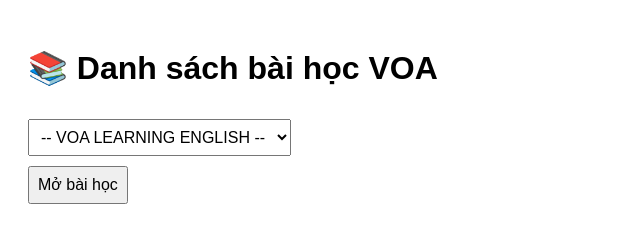
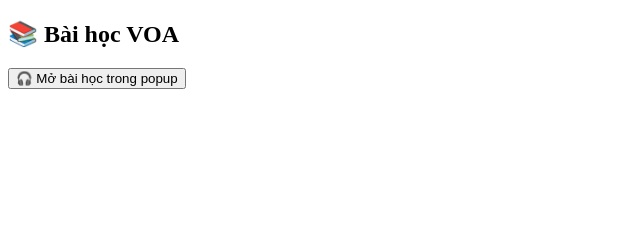
Before and after one commit to tiensgus/tiensgus.github.io, a plain HTML site: page index.html in a window 1280 px wide. Shown: the whole page, without its empty margins (0-640 px from the left). Drawn offline with Linux system fonts and the light colour scheme.

Commit message:
Add files via upload

```diff
--- a/index.html
+++ b/index.html
@@ -2,52 +2,20 @@
 <html lang="vi">
 <head>
   <meta charset="UTF-8">
-  <meta name="viewport" content="width=device-width, initial-scale=1.0">
-  <title>Danh sách bài học VOA</title>
-  <style>
-    body {
-      font-family: Arial, sans-serif;
-      padding: 20px;
-    }
-    select, button {
-      font-size: 16px;
-      padding: 8px;
-      margin-top: 10px;
-    }
-  </style>
+  <title>VOA App</title>
 </head>
 <body>
-  <div class="container">
-    <h1>📚 Danh sách bài học VOA</h1>
-    <select id="voaSelect">
-        <option value="">-- VOA LEARNING ENGLISH --</option>
-        <option value="https://learningenglish.voanews.com/p/8322.html">Let's Learn English with Anna!</option>
-        <option value="https://learningenglish.voanews.com/p/5644.html">Let's Learn English 1</option>
-        <option value="https://learningenglish.voanews.com/p/6765.html">Let's Learn English 2</option>
-        <option value="https://learningenglish.voanews.com/p/5610.html">Intermediate Level</option>
-        <option value="https://learningenglish.voanews.com/p/5611.html">Advanced Level</option>
-        <option value="https://learningenglish.voanews.com/p/6353.html">U.S. History</option>
-        <option value="https://learningenglish.voanews.com/p/5631.html">Video</option>
-    </select>
-    <br>
-    <button onclick="moVOAFromButton()">Mở bài học</button>
-  </div>
+  <h2>📚 Bài học VOA</h2>
+  <button onclick="moVOA()">🎧 Mở bài học trong popup</button>
 
-<script>
-function moVOAFromButton() {
-    const select = document.getElementById("voaSelect");
-    const url = select.value;
-
-    if (url) {
-        const width = window.innerWidth;
-        const height = window.innerHeight;
-        const left = window.screenX;
-        const top = window.screenY;
-
-        window.open(url, "voaPopup", `width=${width},height=${height},left=${left},top=${top},resizable=yes,scrollbars=yes`);
-        //select.selectedIndex = 0; // Reset lại
+  <script>
+    function moVOA() {
+      const url = "https://learningenglish.voanews.com/p/8322.html";
+      // Mở trong cửa sổ popup mới
+      const w = window.innerWidth;
+      const h = window.innerHeight;
+      window.open(url, "_blank", `width=${w},height=${h},resizable=yes,scrollbars=yes`);
     }
-}
-</script>
+  </script>
 </body>
 </html>
```
